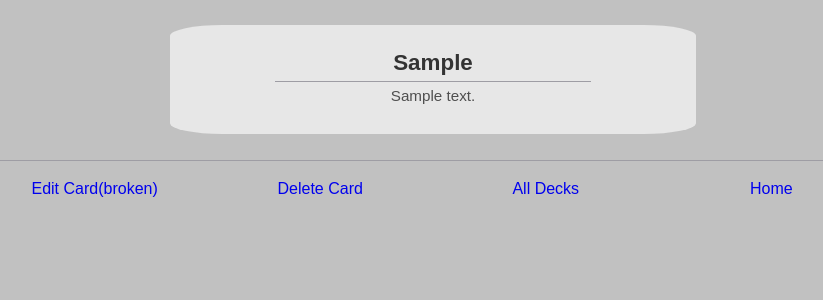
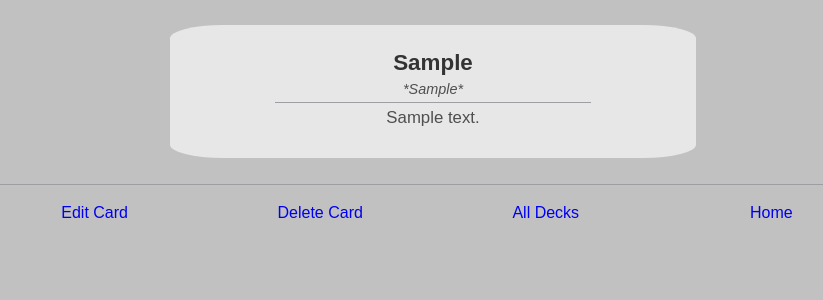
Before and after one commit to Momentum-Team-19/django-duplex-the-code-breakers, a Django app: page /card/detail/1 in a window 1280 px wide. Shown: the part 100-400 px from the top of the page, without its empty margins (207-1030 px from the left). Run offline with Django 4.2, Linux system fonts and the light colour scheme; a user stored in the database is signed in; tables that the repository leaves empty hold one stand-in row (values such as "Sample post").

Commit message:
added edit deck/album functionality

```diff
--- a/config/urls.py
+++ b/config/urls.py
@@ -32,4 +32,6 @@ urlpatterns = [
     path('card/detail/<int:pk>', views.card_details, name='card_details'),
     path('deck/delete/<int:pk>', views.delete_deck, name='deck_delete'),
     path('card/delete/<int:pk>', views.delete_card, name='card_delete'),
+    path('deck/edit/<int:pk>', views.edit_deck, name='edit_deck'),
+    path('card/edit/<int:pk>', views.edit_card, name='edit_card'),
 ]
--- a/flashcards/forms.py
+++ b/flashcards/forms.py
@@ -7,7 +7,7 @@ from .models import Deck, Card
 class CardForm(forms.ModelForm):
     class Meta:
         model = Card
-        fields = ['prompt', 'answer']
+        fields = ['prompt', 'hint', 'answer']
 
 
 class DeckForm(forms.ModelForm):
--- a/flashcards/models.py
+++ b/flashcards/models.py
@@ -12,8 +12,9 @@ class User(AbstractUser):
 
 class Deck(models.Model):
     title = models.CharField(max_length=200)
-    desc = models.CharField(max_length=200)
-    user = models.ForeignKey(User, on_delete=models.CASCADE, related_name="decks")
+    desc = models.CharField(max_length=200, blank=True, null=True)
+    user = models.ForeignKey(
+        User, on_delete=models.CASCADE, related_name="decks")
     created_date = models.DateTimeField(default=timezone.now)
 
     def archive(self):
@@ -25,8 +26,10 @@ class Deck(models.Model):
 
 
 class Card(models.Model):
-    deck = models.ForeignKey(Deck, on_delete=models.CASCADE, related_name="cards")
+    deck = models.ForeignKey(
+        Deck, on_delete=models.CASCADE, related_name="cards")
     prompt = models.CharField(max_length=200)
+    hint = models.CharField(max_length=200, blank=True, null=True)
     answer = models.CharField(max_length=200)
 
     def __str__(self):
--- a/flashcards/templates/card_details.html
+++ b/flashcards/templates/card_details.html
@@ -22,6 +22,9 @@
                 <div class="titleBox">
                     <p class="titleText">{{ card.prompt }}</p>
                 </div>
+                <div class="hintBox">
+                    <p class="hintText">*{{ card.hint }}*</p>
+                </div>
                 <div class="descBox">
                     <p class="descText">{{ card.answer }}</p>
                 </div>
@@ -31,8 +34,8 @@
 
     <div class="footerContainer">
         <div class="footerOptions">
-            <a class="footerOption" href="{% url 'list_decks' %}">
-                <p class="footerOptionText">Edit Card(broken)</p>
+            <a class="footerOption" href="{% url 'edit_card' card.pk %}">
+                <p class="footerOptionText">Edit Card</p>
             </a>
             <a class="footerOption" href="{% url 'card_delete' card.pk %}">
                 <p class="footerOptionText">Delete Card</p>
--- a/flashcards/templates/deck_details.html
+++ b/flashcards/templates/deck_details.html
@@ -34,8 +34,8 @@
             <a class="footerOption" href="{% url 'create_card' deck.pk %}">
                 <p class="footerOptionText">New Card</p>
             </a>
-            <a class="footerOption" href="{% url 'list_decks' %}">
-                <p class="footerOptionText">Edit Deck(broken)</p>
+            <a class="footerOption" href="{% url 'edit_deck' deck.pk %}">
+                <p class="footerOptionText">Edit Deck</p>
             </a>
             <a class="footerOption" href="{% url 'deck_delete' deck.pk %}">
                 <p class="footerOptionText">Delete Deck</p>
--- a/flashcards/views.py
+++ b/flashcards/views.py
@@ -27,6 +27,21 @@ def create_deck(request):
 
 
 @login_required
+def edit_deck(request, pk):
+    deck = get_object_or_404(Deck, pk=pk)
+
+    if request.method == 'POST':
+        form = DeckForm(request.POST, instance=deck)
+        if form.is_valid():
+            form.save()
+            return redirect('deck_details', pk=deck.pk)
+    else:
+        form = DeckForm(instance=deck)
+
+    return render(request, 'edit_deck.html', {'form': form})
+
+
+@login_required
 def create_card(request, pk):
     deck = get_object_or_404(Deck, pk=pk)
     if request.method == 'POST':
@@ -39,6 +54,22 @@ def create_card(request, pk):
     else:
         form = CardForm()
     return render(request, "edit_card.html", {'form': form})
+
+
+@login_required
+def edit_card(request, pk):
+    card = get_object_or_404(Card, pk=pk)
+    deck_id = card.deck_id
+
+    if request.method == 'POST':
+        form = CardForm(request.POST, instance=card)
+        if form.is_valid():
+            form.save()
+            return redirect('deck_details', pk=deck_id)
+    else:
+        form = CardForm(instance=card)
+
+    return render(request, 'edit_card.html', {'form': form})
 
 
 @login_required
--- a/static/style.css
+++ b/static/style.css
@@ -196,6 +196,19 @@ header {
     color: var(--clr-text1);
 }
 
+.hintBox {
+    padding-bottom: 5px;
+    display: flex;
+    justify-content: center;
+}
+
+.hintText {
+    font-family: "Arial", sans-serif;
+    font-size: 90%;
+    font-style: italic;
+    color: var(--clr-text2);
+}
+
 .descBox {
     border-top: 1px solid var(--clr-break);
     padding-top: 5px;
@@ -207,7 +220,7 @@ header {
 
 .descText {
     font-family: "Arial", sans-serif;
-    font-size: 95%;
+    font-size: 105%;
     color: var(--clr-text2);
     text-align: center;
 }
```
Also changed, not shown: flashcards/admin.py (line endings or trailing spaces), flashcards/migrations/0001_initial.py, flashcards/migrations/0002_deck_description.py (deleted), flashcards/migrations/0003_deck_user_alter_card_deck.py (deleted).
